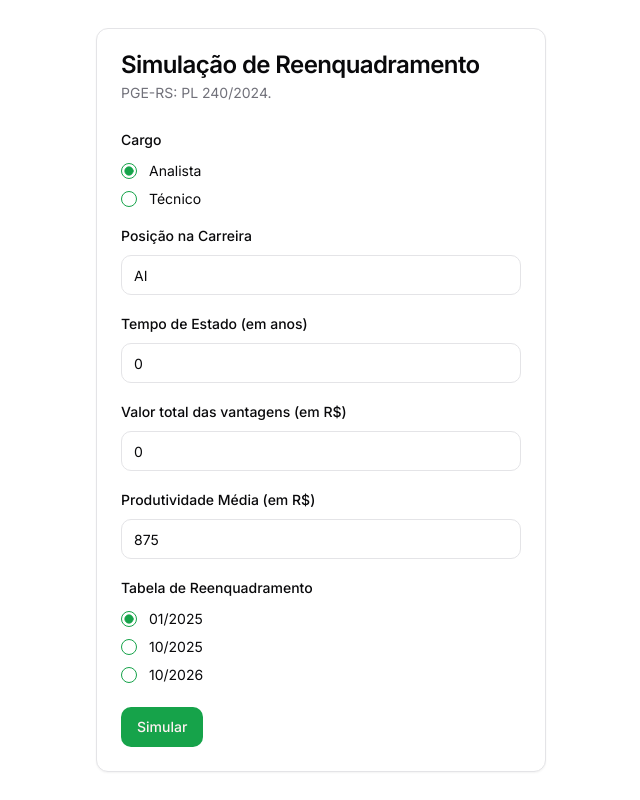
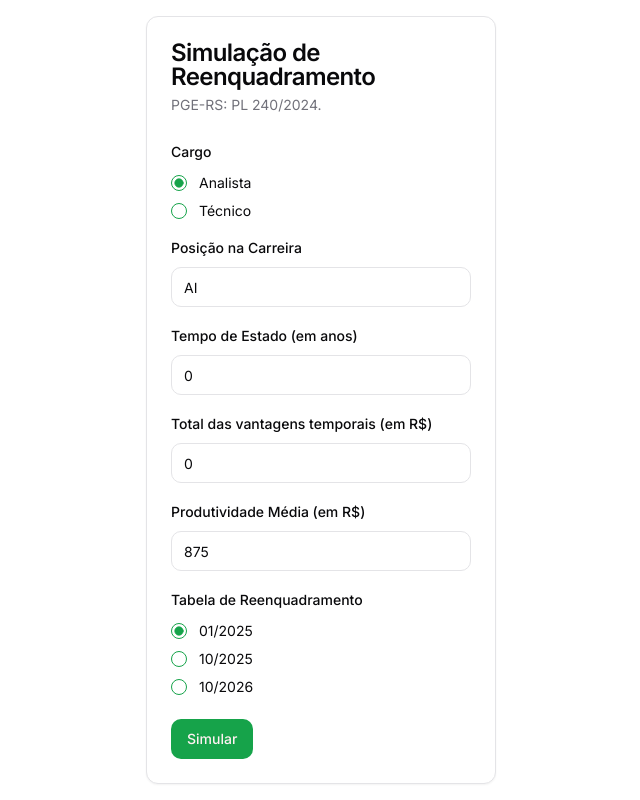
Before and after one commit to flaviomreis/reenquadramento-pgers, a Next.js app: page / in a window 1280 px wide. Shown: the whole page, without its empty margins (319-959 px from the left). Built offline with nearby package versions, Linux system fonts and the light colour scheme.

Commit message:
fix dialog width

```diff
--- a/src/components/app/EmployeeForm.tsx
+++ b/src/components/app/EmployeeForm.tsx
@@ -392,7 +392,7 @@ export function EmployeeForm() {
   return (
     <Form {...form}>
       <form onSubmit={form.handleSubmit(handleEmployeeForm)}>
-        <Card className="w-[450px]">
+        <Card className="w-[350px]">
           <CardHeader>
             <CardTitle>Simulação de Reenquadramento</CardTitle>
             <CardDescription>PGE-RS: PL 240/2024.</CardDescription>
@@ -474,7 +474,9 @@ export function EmployeeForm() {
                   name="totalVantagens"
                   render={({ field }) => (
                     <FormItem>
-                      <FormLabel>Valor total das vantagens (em R$)</FormLabel>
+                      <FormLabel>
+                        Total das vantagens temporais (em R$)
+                      </FormLabel>
                       <FormControl>
                         <Input placeholder="1500.31" {...field} />
                       </FormControl>
```
